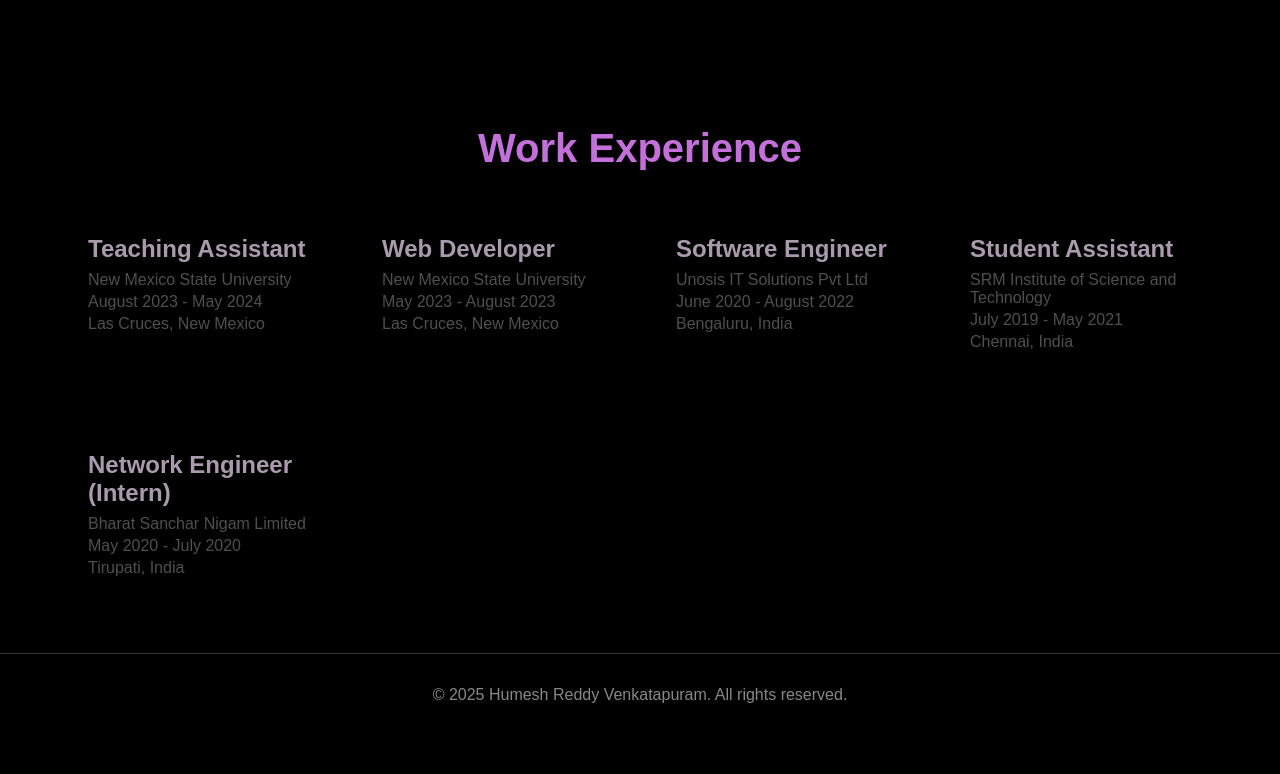
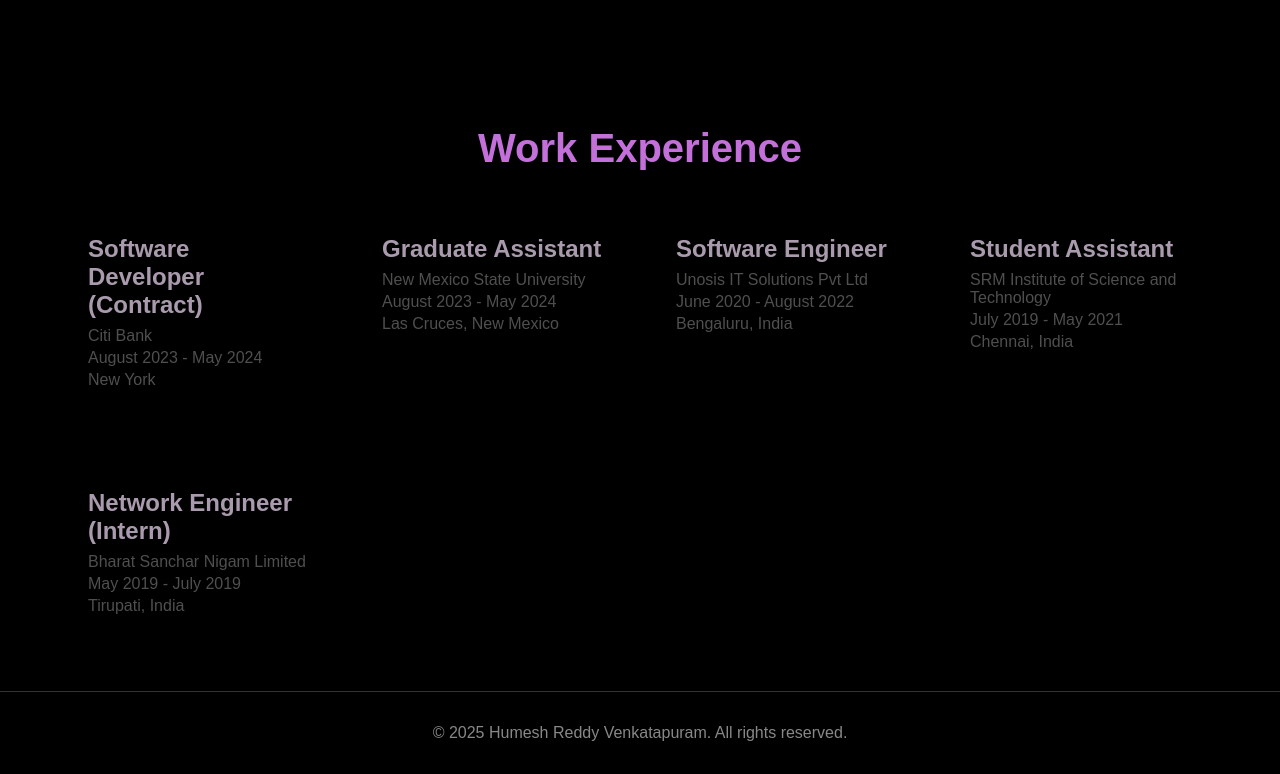
Before and after one commit to humesh0905/Portfolio, a plain HTML site: page about.html in a window 1280 px wide. Shown: the part 1294-2068 px from the top of the page. Before the commit the page ends 2030 px from the top, so only its background shows below. Drawn offline with Linux system fonts and the light colour scheme.

Commit message:
about.html

```diff
--- a/about.html
+++ b/about.html
@@ -115,16 +115,16 @@
       <h2>Work Experience</h2>
       <div class="experience-grid">
         <div class="experience-card">
-          <h3>Teaching Assistant</h3>
+          <h3>Software Developer (Contract)</h3>
+          <p>Citi Bank</p>
+          <p>August 2023 - May 2024</p>
+          <p>New York</p>
+        </div>
+        <div class="experience-card">
+          <h3>Graduate Assistant</h3>
           <p>New Mexico State University</p>
           <p>August 2023 - May 2024</p>
           <p>Las Cruces, New Mexico</p>
-        </div>
-        <div class="experience-card">
-          <h3>Web Developer</h3>
-          <p>New Mexico State University</p>
-          <p>May 2023 - August 2023</p>
-          <p>Las Cruces, New Mexico </p>
         </div>
         <div class="experience-card">
           <h3>Software Engineer</h3>
@@ -141,7 +141,7 @@
         <div class="experience-card">
           <h3>Network Engineer (Intern)</h3>
           <p>Bharat Sanchar Nigam Limited</p>
-          <p>May 2020 - July 2020</p>
+          <p>May 2019 - July 2019</p>
           <p>Tirupati, India</p>
         </div>
       </div>
@@ -157,4 +157,5 @@
 
   <script src="script.js"></script>
 </body>
+
 </html>
```
